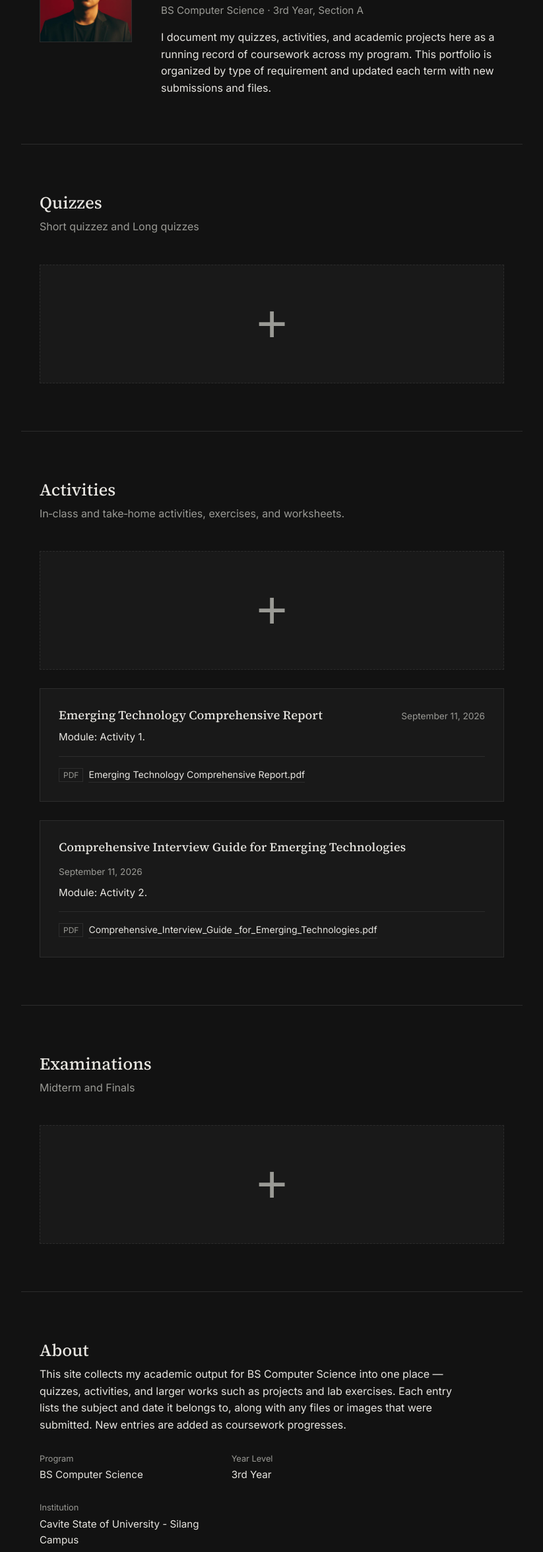
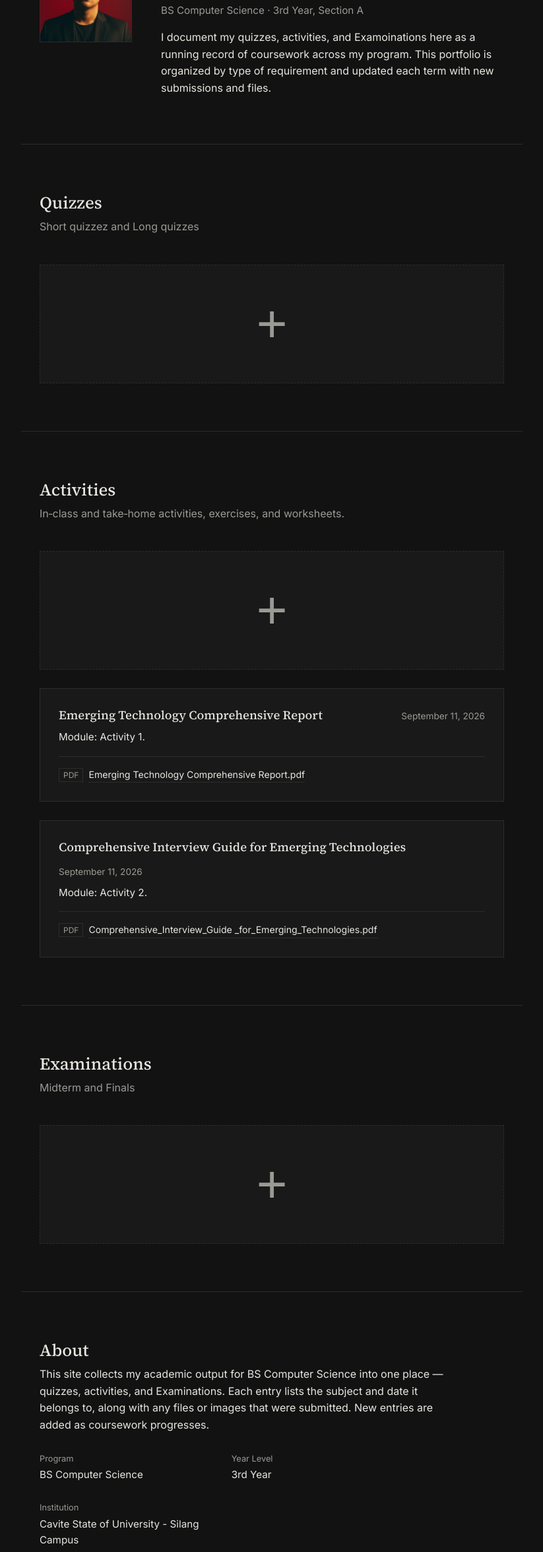
Before and after one commit to scedricarcasitas0-stack/Portfolio, a plain HTML site: page index.html in a window 1280 px wide. Shown: the part 208-2560 px from the top of the page at 66% size, without its empty margins (228-1051 px from the left). Drawn offline with Linux system fonts and the light colour scheme.

Commit message:
Fix HTML formatting and update content

```diff
--- a/index.html
+++ b/index.html
@@ -40,7 +40,7 @@
         <h1>Scedric D. Arcasitas</h1>
         <p class="profile-meta">BS Computer Science · 3rd Year, Section A</p>
         <p class="profile-intro">
-          I document my quizzes, activities, and academic projects here as a running
+          I document my quizzes, activities, and Examoinations here as a running
           record of coursework across my program. This portfolio is organized by
           type of requirement and updated each term with new submissions and files.
         </p>
@@ -89,7 +89,7 @@
       <h2>About</h2>
       <p>
         This site collects my academic output for BS Computer Science into one place —
-        quizzes, activities, and larger works such as projects and lab exercises.
+        quizzes, activities, and Examinations.
         Each entry lists the subject and date it belongs to, along with any files or
         images that were submitted. New entries are added as coursework progresses.
       </p>
```
